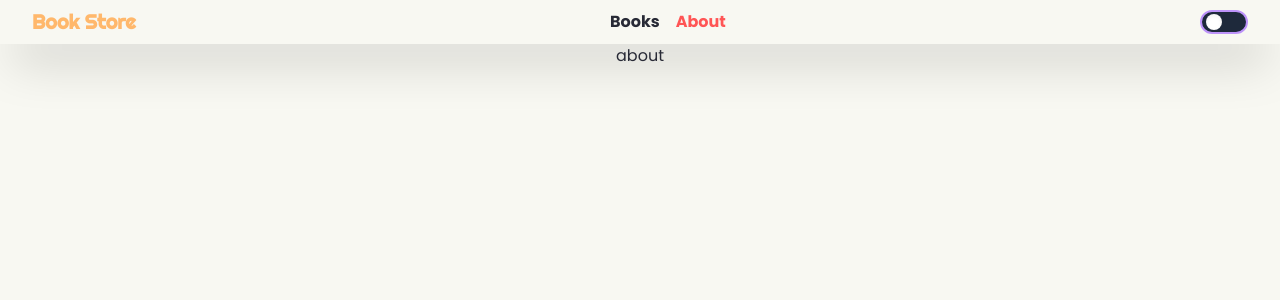
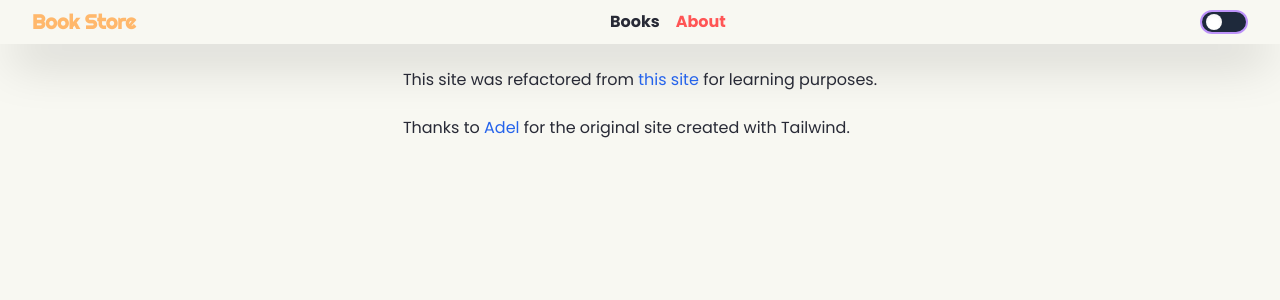
Before and after one commit to edwardtanguay/et01-bookstore-react-tailwind, a React (Vite) app: page /about in a window 1280 px wide. Shown: the top 300 px of the page. Built offline with nearby package versions, Linux system fonts and the light colour scheme.

Commit message:
about page with text

```diff
--- a/src/pages/PageAbout.tsx
+++ b/src/pages/PageAbout.tsx
@@ -1,7 +1,26 @@
 export const PageAbout = () => {
-  return (
-    <div>
-      about
-    </div>
-  )
-}
+	return (
+		<div>
+			<p className="py-6">
+				This site was refactored from{' '}
+				<a
+					className="text-blue-600 hover:underline"
+					href="https://github.com/edwardtanguay/et01-bookstore-react-tailwind-unrefactored"
+				>
+					this site
+				</a>{' '}
+				for learning purposes.
+			</p>
+			<p>
+				Thanks to{' '}
+				<a
+					className="text-blue-600 hover:underline"
+					href="https://github.com/adelorosia"
+				>
+					Adel
+				</a>{' '}
+				for the original site created with Tailwind.
+			</p>
+		</div>
+	);
+};
```
